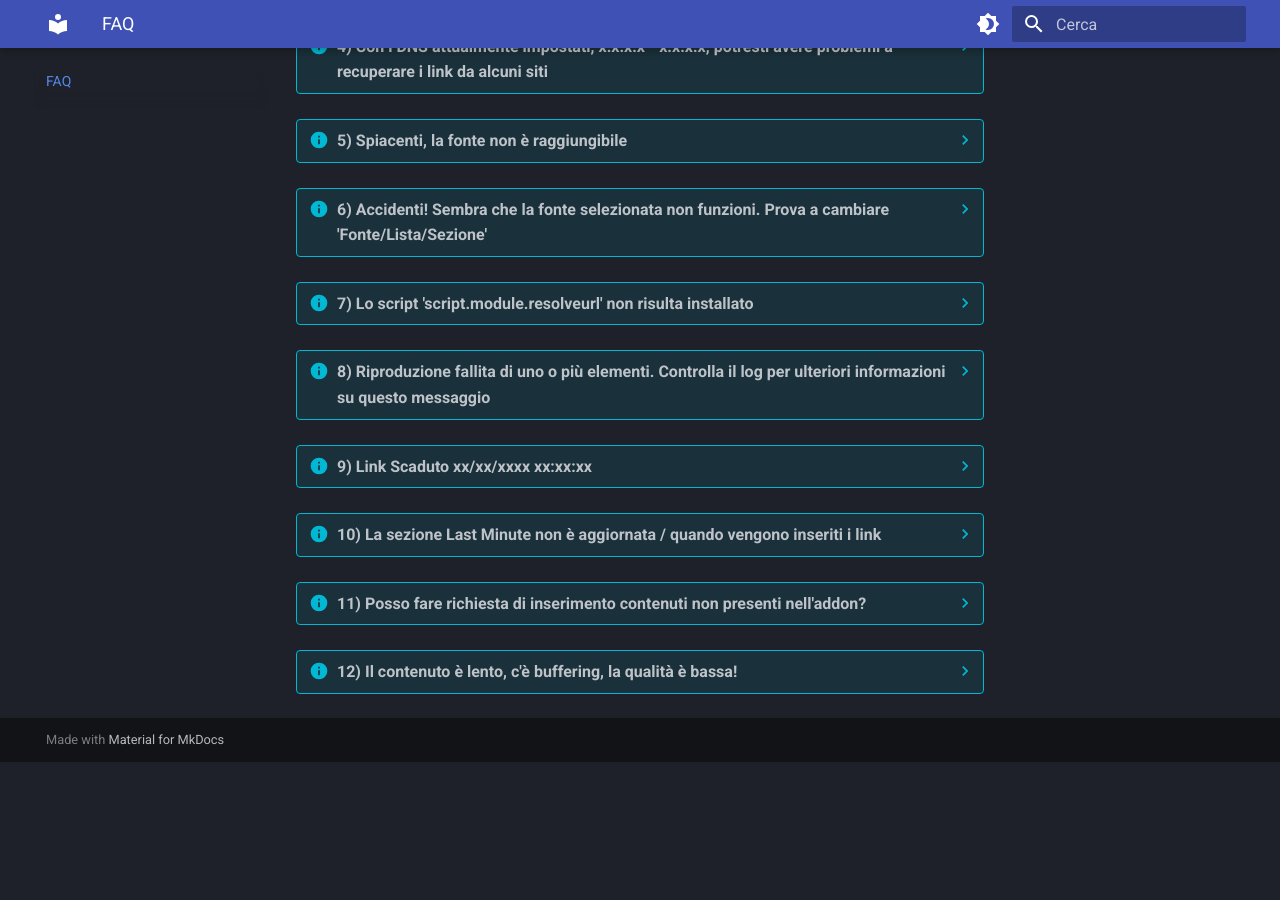
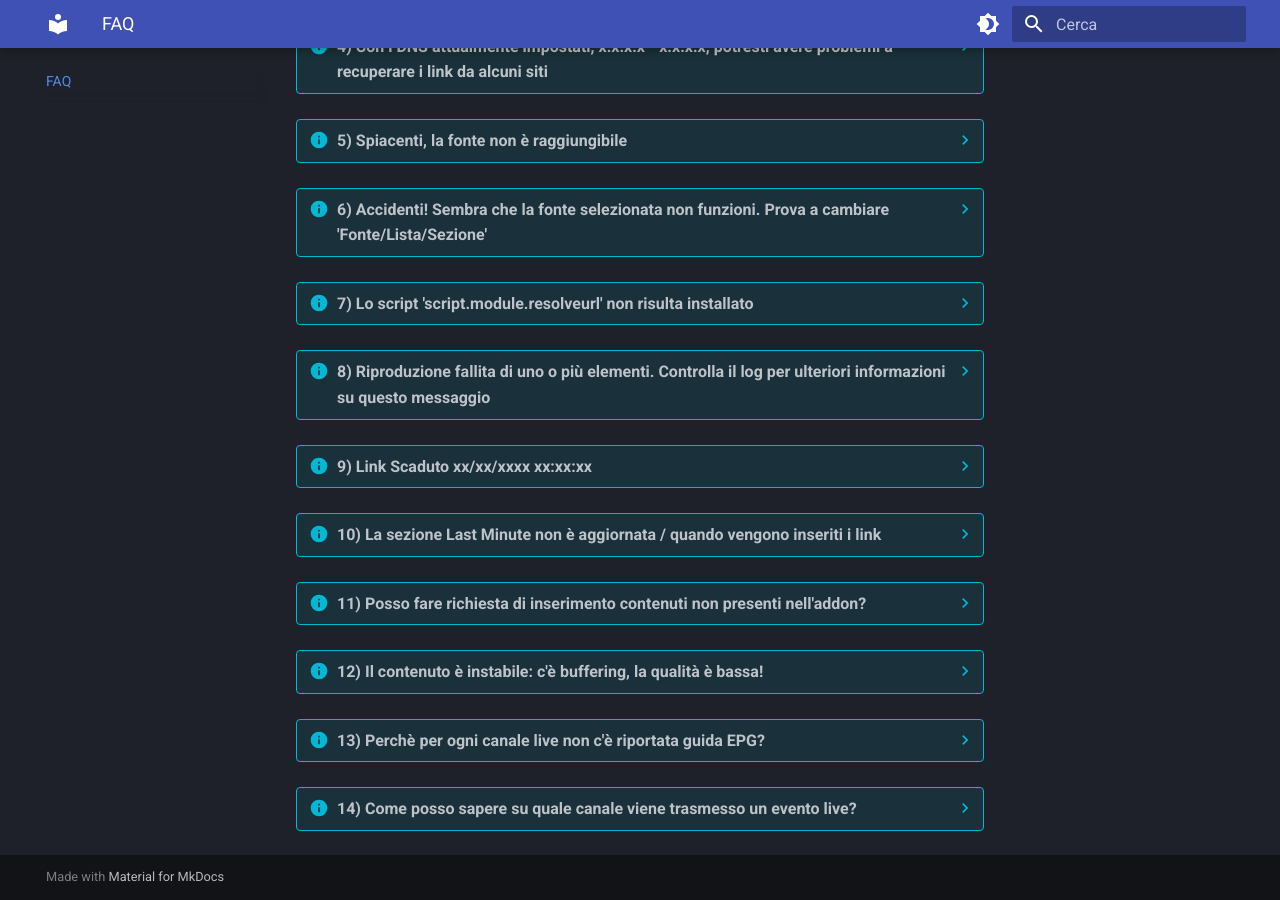
Before and after one commit to campipaolo/Mandrakodi-Wiki, an MkDocs documentation site: the page built from docs/faq/faq.md, in a window 1280 px wide and 900 px high, scrolled down 684 px. Built offline with MkDocs 1.6.1 and Material for MkDocs 9.7.7, drawn with Linux system fonts in a browser that asks for light colours; before the commit the page ends 1446 px from its top, so only the background shows below that.

Commit message:
updates
fix

```diff
--- a/docs/faq/faq.md
+++ b/docs/faq/faq.md
@@ -51,6 +51,14 @@
     **Motivo:** Le fonti da cui attinge Mandrakodi non sono gestite direttamente dallo sviluppatore  .
     **Soluzione:** Nel gruppo di assistenza è possibile richiedere fornendo Titolo/Tipologia contenuto/Anno: **se disponibile nel web**,  verrà comunicato l'inserimento.
 
-??? info "12) Il contenuto è lento, c'è buffering, la qualità è bassa!"
+??? info "12) Il contenuto è instabile: c'è buffering, la qualità è bassa!"
     **Motivo:** Le fonti da cui attinge Mandrakodi non sono gestite direttamente dallo sviluppatore  .
     **Soluzione:**  il lavoro dello sviluppatore si ferma al **recupero** dei link, il quale **una volta mandato in Play**, non può fare nulla per qualunque problema di streaming vi si presenti.
+
+??? info "13) Perchè per ogni canale live non c'è riportata guida EPG?"
+    **Motivo:** Lo sviluppatore ha creato una sezione apposita che raggruppa gli EPG per ogni canale live presente
+    **Soluzione:**  Nella sezione "**Live**" >>> "**Italy Epg**" si trovano i canali italiani con la propria programmazione
+
+??? info "14) Come posso sapere su quale canale viene trasmesso un evento live?"
+    **Motivo:** L'addon non prevede EPG degli eventi live
+    **Soluzione:**  Sul sito https://www.livesoccertv.com/it/schedules/ è possibile sapere su  **quale** canale viene trasmesso un evento
```
Also changed, not shown: docs/guide/acestream.md (+2 -2 lines), docs/guide/dns.md (+2 -2 lines), docs/guide/warp_wireguard.md (+1 -1 lines), docs/installazione/ask_help.md (+1 -1 lines).
